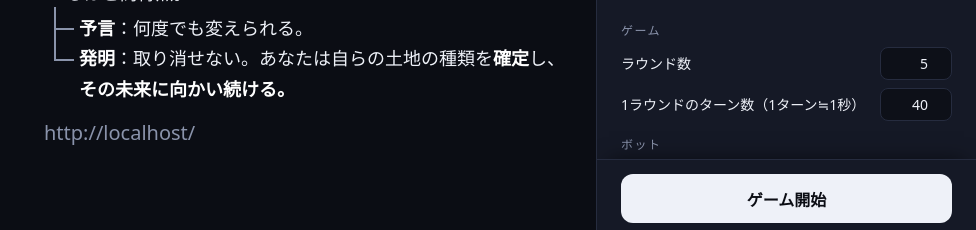
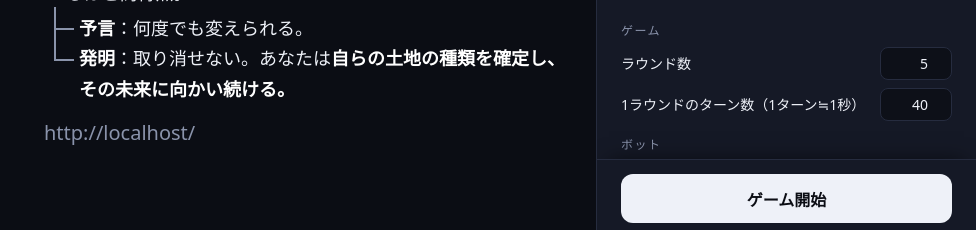
Before and after one commit to yuuuyuuuyuuun/20261123_interaction_design, a website: page public/host.html in a window 1280 px wide. Shown: the part 495-725 px from the top of the page, 304-1280 px from the left. Drawn offline with nearby package versions, Linux system fonts and the light colour scheme; no server answers.

Commit message:
Fix formatting in host.html for clarity

```diff
--- a/public/host.html
+++ b/public/host.html
@@ -99,7 +99,7 @@
               <li>あなたは、<b>終了時に最も多い土地を予測</b>します。早く言い当てるほど高得点。
                 <ul class="branches">
                   <li><b>予言</b>：何度でも変えられる。</li>
-                  <li><b>発明</b>：取り消せない。あなたは自らの土地の種類を<b>確定</b>し、<b>その未来に向かい続ける。</b></li>
+                  <li><b>発明</b>：取り消せない。あなたは<b>自らの土地の種類を確定し、その未来に向かい続ける。</b></li>
                 </ul>
               </li>
             </ol>
```
